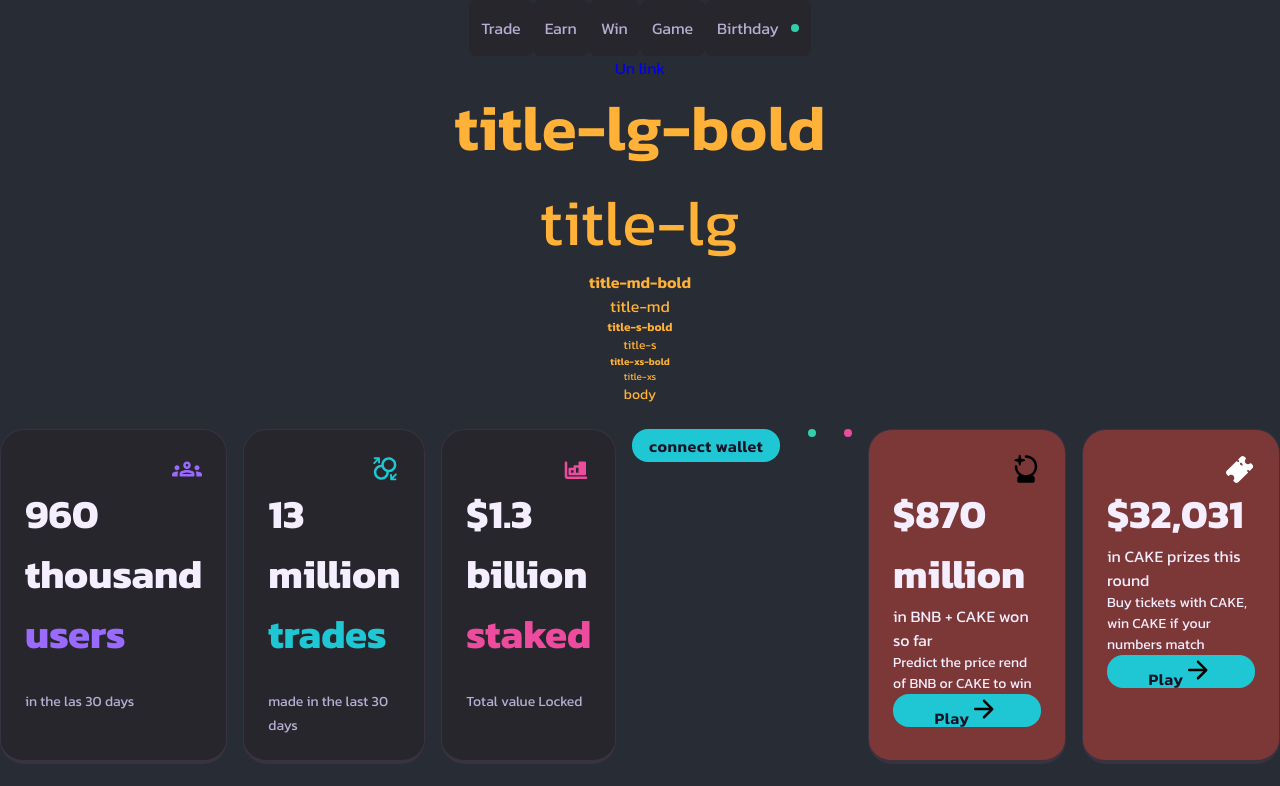
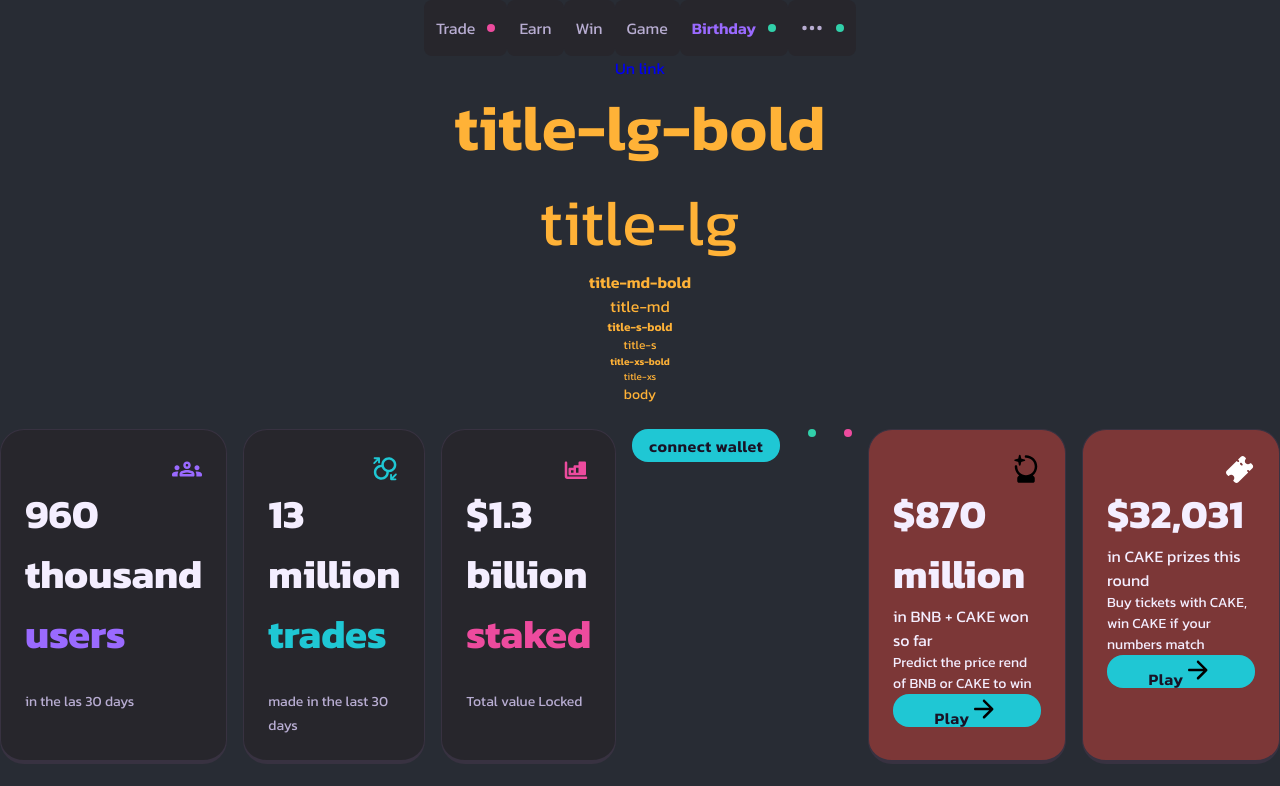
Before and after one commit to Develhope-e3/pancake-swap, a React (Create React App) app: page /dev in a window 1280 px wide. Shown: the top 786 px of the page. Built offline with nearby package versions, Linux system fonts and the light colour scheme.

Commit message:
feat: agregue mas dropdows

```diff
--- a/src/componentes/Dropdown/Dropdown.scss
+++ b/src/componentes/Dropdown/Dropdown.scss
@@ -14,3 +14,14 @@
   }
 
 }
+.three-dots{
+  display: flex;
+  justify-content: center;
+  align-items: center;
+  width: 24px;
+  height: 24px;
+}
+.birthday{
+  font-weight: 600;
+  color:var(--color-titulo-lila);
+}
--- a/src/data/dropdownItems.js
+++ b/src/data/dropdownItems.js
@@ -69,6 +69,18 @@ export const win = [
 
 export const game = [
   {
+    label: "Prediction(BETA)",
+    href: "www.google.com",
+  },
+  {
+    label: "Lottery",
+    href: "www.google.com",
+  },
+  {
+    label: "Pottery(BETA)",
+    href: "www.google.com",
+  },
+  {
     label: "Pancake Protectors",
     href: "www.google.com",
     icono: <RxExit />,
@@ -79,5 +91,83 @@ export const birthday = [
   {
     label: "Uranus Communities",
     href: "www.google.com",
-  }
+    icono: <RxExit />,
+  },
+  {
+    label: "Mercury Misteries",
+    href: "www.google.com",
+    icono: <RxExit />,
+  },
+  {
+    label: "Venus Protectors",
+    href: "www.google.com",
+    icono: <RxExit />,
+  },
+  {
+    label: "Uranus Unity Rain",
+    href: "www.google.com",
+    icono: <RxExit />,
+  },
+  {
+    label: "Mars Lottery Paradise",
+    href: "www.google.com",
+    icono: <RxExit />,
+  },
+  {
+    label: "Jupiter Predictors",
+    href: "www.google.com",
+    icono: <RxExit />,
+  },
+  {
+    label: "Saturn Syndicate",
+    href: "www.google.com",
+    icono: <RxExit />,
+  },
+  {
+    label: "Uranus Memories",
+    href: "www.google.com",
+    icono: <RxExit />,
+  },
 ]
+export const tresPuntos = [
+  {
+    label: "Uranus Communities",
+    href: "www.google.com",
+    icono: <RxExit />,
+  },
+  {
+    label: "Mercury Misteries",
+    href: "www.google.com",
+    icono: <RxExit />,
+  },
+  {
+    label: "Venus Protectors",
+    href: "www.google.com",
+    icono: <RxExit />,
+  },
+  {
+    label: "Uranus Unity Rain",
+    href: "www.google.com",
+    icono: <RxExit />,
+  },
+  {
+    label: "Mars Lottery Paradise",
+    href: "www.google.com",
+    icono: <RxExit />,
+  },
+  {
+    label: "Jupiter Predictors",
+    href: "www.google.com",
+    icono: <RxExit />,
+  },
+  {
+    label: "Saturn Syndicate",
+    href: "www.google.com",
+    icono: <RxExit />,
+  },
+  {
+    label: "Uranus Memories",
+    href: "www.google.com",
+    icono: <RxExit />,
+  },
+]
--- a/src/pages/Dev.js
+++ b/src/pages/Dev.js
@@ -10,7 +10,8 @@ import Link from "../componentes/Link/Link.js";
 import Texto from "../componentes/Texto/Texto.js";
 import Puntos from "../componentes/Puntos/Puntos.js";
 import Dropdown from "../componentes/Dropdown/Dropdown.jsx";
-import { earn, trade, win, game, birthday } from "../data/dropdownItems.js";
+import { earn, trade, win, game, birthday, tresPuntos } from "../data/dropdownItems.js";
+import { BsThreeDots } from "react-icons/bs";
 
 const Dev = () => {
   return (
@@ -21,11 +22,12 @@ const Dev = () => {
          */}
 
         <div className="flex-row">
-          <Dropdown label={"Trade"} dropdownItems={trade} />
+          <Dropdown label={"Trade"} dropdownItems={trade} punto= {<Puntos className="punto-rosa"/>}/>
           <Dropdown label={"Earn"} dropdownItems={earn} />
           <Dropdown label={"Win"} dropdownItems={win} />
           <Dropdown label={"Game"} dropdownItems={game} />
-          <Dropdown label={"Birthday"} dropdownItems={birthday} punto={<Puntos className="punto-verde"/>}/>
+          <Dropdown label={"Birthday"} dropdownItems={birthday} punto={<Puntos className="punto-verde"/>} className={"birthday"}/>
+          <Dropdown label={<BsThreeDots />} dropdownItems={tresPuntos} punto={<Puntos className="punto-verde"/>} className={"three-dots"} />
         </div>
 
         <Link
```
